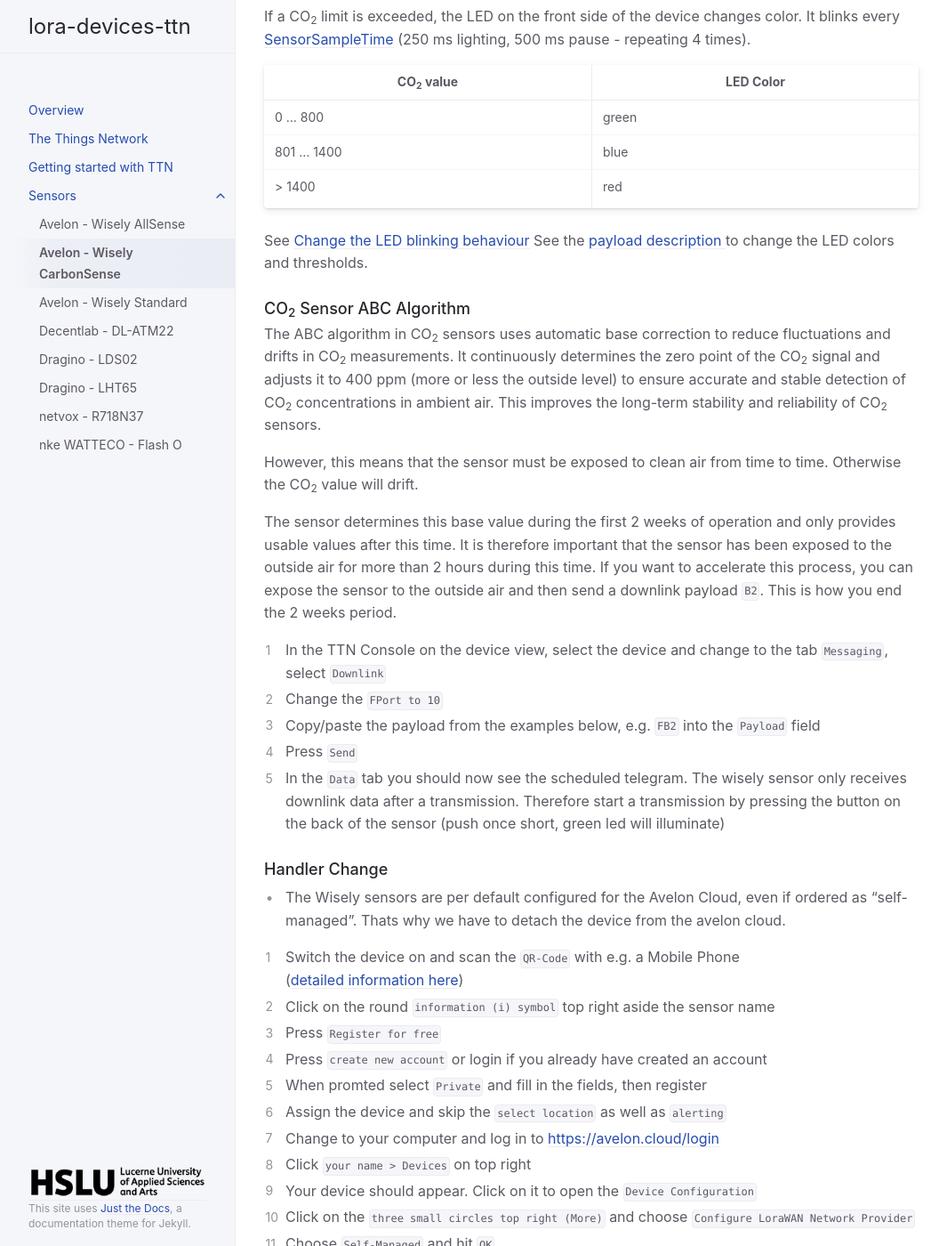
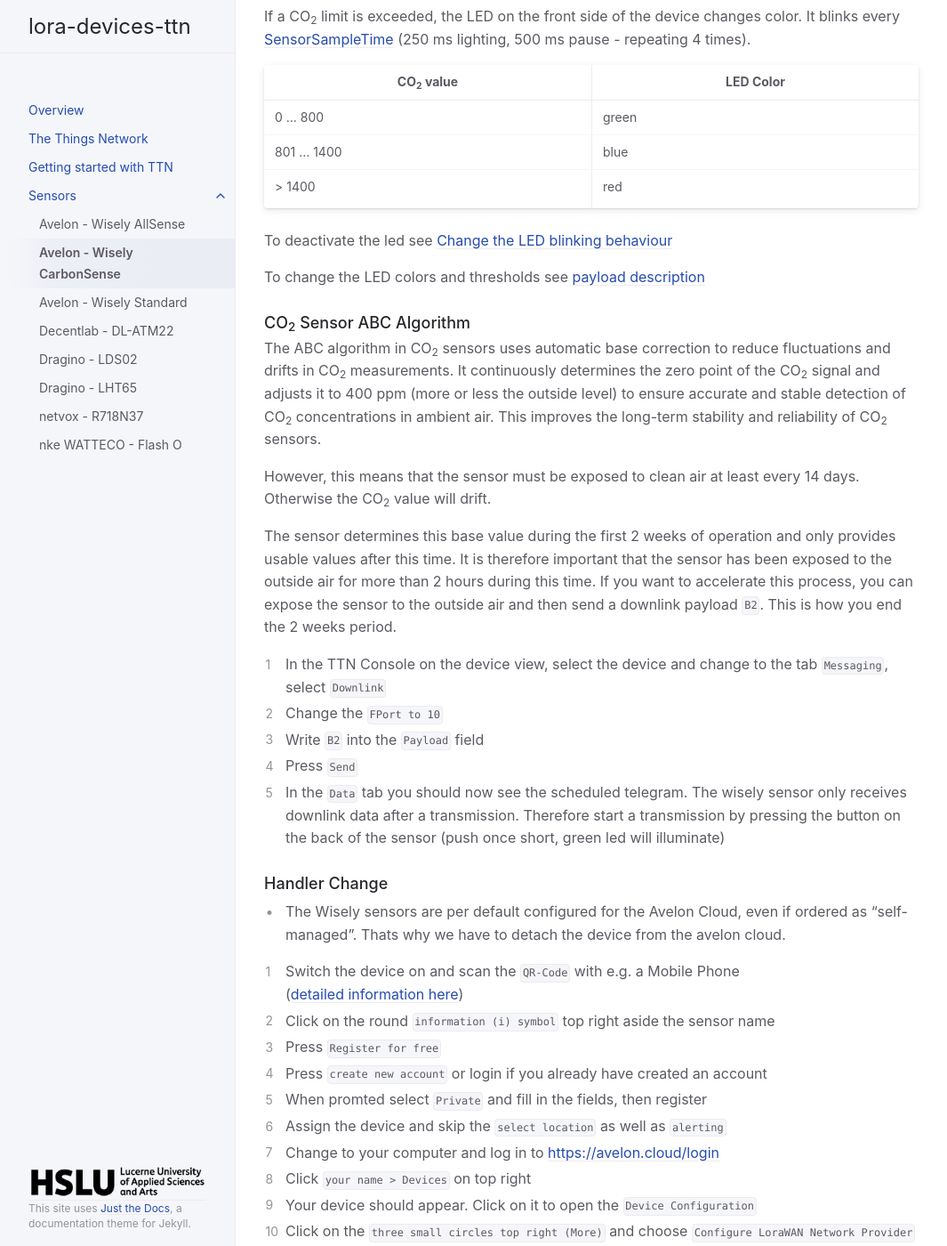
Before and after one commit to hslu-ige-laes/lora-devices-ttn, a Jekyll site: the page built from docs/sensors/avelon-wisely-carbonsense.md, in a window 1280 px wide and 1400 px high, scrolled down 2935 px. Shown: the whole window at 89% size, without its empty margins (107-1172 px from the left). Built offline with Jekyll 4.4.1, drawn with Linux system fonts in a browser that asks for light colours.

Commit message:
Update avelon-wisely-carbonsense.md

```diff
--- a/docs/sensors/avelon-wisely-carbonsense.md
+++ b/docs/sensors/avelon-wisely-carbonsense.md
@@ -94,15 +94,16 @@ If a CO<sub>2</sub> limit is exceeded, the LED on the front side of the device c
 | 801 ... 1400           | blue      |
 | > 1400               | red       |
 
-See [Change the LED blinking behaviour](https://hslu-ige-laes.github.io/lora-devices-ttn/docs/sensors/avelon-wisely-carbonsense/#change-the-led-blinking-behaviour)
-See the [payload description ](https://github.com/hslu-ige-laes/lora-devices-ttn/raw/master/docs/sensors/avelon-wisely-payload.pdf) to change the LED colors and thresholds.
+To deactivate the led see [Change the LED blinking behaviour](https://hslu-ige-laes.github.io/lora-devices-ttn/docs/sensors/avelon-wisely-carbonsense/#change-the-led-blinking-behaviour)
+
+To change the LED colors and thresholds see [payload description ](https://github.com/hslu-ige-laes/lora-devices-ttn/raw/master/docs/sensors/avelon-wisely-payload.pdf)
 
 ### CO<sub>2</sub> Sensor ABC Algorithm
 The ABC algorithm in CO<sub>2</sub> sensors uses automatic base correction to reduce fluctuations and drifts in CO<sub>2</sub> measurements.
 It continuously determines the zero point of the CO<sub>2</sub> signal and adjusts it to 400 ppm (more or less the outside level) to ensure accurate and stable detection of CO<sub>2</sub> concentrations in ambient air.
 This improves the long-term stability and reliability of CO<sub>2</sub> sensors.
 
-However, this means that the sensor must be exposed to clean air from time to time. Otherwise the CO<sub>2</sub> value will drift.
+However, this means that the sensor must be exposed to clean air at least every 14 days. Otherwise the CO<sub>2</sub> value will drift.
 
 The sensor determines this base value during the first 2 weeks of operation and only provides usable values after this time.
 It is therefore important that the sensor has been exposed to the outside air for more than 2 hours during this time.
@@ -111,7 +112,7 @@ This is how you end the 2 weeks period.
 
 1. In the TTN Console on the device view, select the device and change to the tab `Messaging`, select `Downlink`
 2. Change the `FPort to 10`
-3. Copy/paste the payload from the examples below, e.g. `FB2` into the `Payload` field
+3. Write `B2` into the `Payload` field
 4. Press `Send`
 5. In the `Data` tab you should now see the scheduled telegram. The wisely sensor only receives downlink data after a transmission. Therefore start a transmission by pressing the button on the back of the sensor (push once short, green led will illuminate)
 
```
